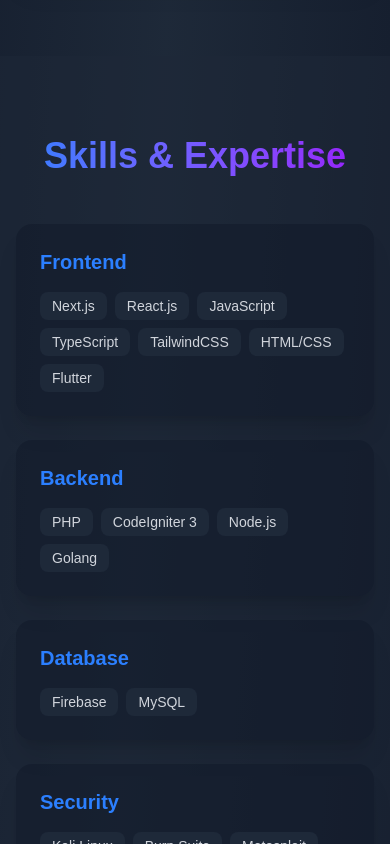
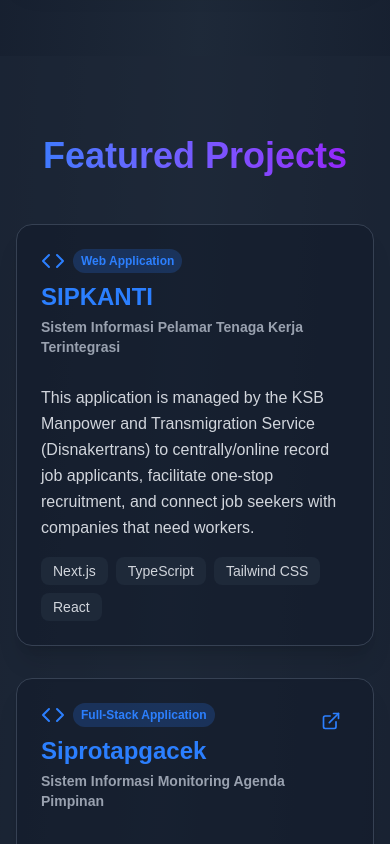
Before and after one commit to TaufiqR08/portofolio, a Next.js app: page / in a window 390 px wide. Shown: the part 3680-4524 px from the top of the page. Built offline with nearby package versions, Linux system fonts and the light colour scheme.

Commit message:
add project section

```diff
--- a/app/page.tsx
+++ b/app/page.tsx
@@ -30,6 +30,7 @@
         "home",
         "about",
         "experience",
+        "projects",
         "skills",
         "education",
         "contact",
@@ -108,6 +109,27 @@
     },
   ];
 
+  const projects = [
+    {
+      title: "SIPKANTI",
+      subtitle: "Sistem Informasi Pelamar Tenaga Kerja Terintegrasi",
+      description:
+        "This application is managed by the KSB Manpower and Transmigration Service (Disnakertrans) to centrally/online record job applicants, facilitate one-stop recruitment, and connect job seekers with companies that need workers.",
+      technologies: ["Next.js", "TypeScript", "Tailwind CSS", "React"],
+      link: "", // Add your link here if available
+      category: "Web Application",
+    },
+    {
+      title: "Siprotapgacek",
+      subtitle: "Sistem Informasi Monitoring Agenda Pimpinan",
+      description:
+        "Full-stack web application for protocol and ceremonial management system. Built with Laravel framework handling both frontend and backend operations, including event scheduling, document management, and reporting features.",
+      technologies: ["Laravel", "PHP", "MySQL", "Bootstrap", "JavaScript"],
+      link: "https://siprogacek.sumbawabaratkab.go.id", // Based on conversation history
+      category: "Full-Stack Application",
+    },
+  ];
+
   const skills = {
     Frontend: [
       "Next.js",
@@ -158,6 +180,7 @@
                 "Home",
                 "About",
                 "Experience",
+                "Projects",
                 "Skills",
                 "Education",
                 "Contact",
@@ -209,6 +232,7 @@
                 "Home",
                 "About",
                 "Experience",
+                "Projects",
                 "Skills",
                 "Education",
                 "Contact",
@@ -422,6 +446,91 @@
                     </li>
                   ))}
                 </ul>
+              </div>
+            ))}
+          </div>
+        </div>
+      </section>
+
+      {/* Projects Section */}
+      <section
+        id="projects"
+        className={`py-20 px-4 ${isDark ? "bg-gray-800/50" : "bg-gray-100/50"}`}
+      >
+        <div className="max-w-6xl mx-auto">
+          <h2 className="text-4xl font-bold mb-12 text-center bg-gradient-to-r from-blue-500 to-purple-600 bg-clip-text text-transparent">
+            Featured Projects
+          </h2>
+          <div className="grid md:grid-cols-2 gap-8">
+            {projects.map((project, index) => (
+              <div
+                key={index}
+                className={`p-6 rounded-2xl ${
+                  isDark ? "bg-gray-900/50" : "bg-white"
+                } shadow-xl hover:shadow-2xl transition-all duration-300 hover:scale-[1.02] border ${
+                  isDark ? "border-gray-700" : "border-gray-200"
+                } group`}
+              >
+                <div className="flex items-start justify-between mb-4">
+                  <div className="flex-1">
+                    <div className="flex items-center gap-2 mb-2">
+                      <Code size={24} className="text-blue-500" />
+                      <span
+                        className={`text-xs px-2 py-1 rounded-full ${
+                          isDark ? "bg-blue-500/20" : "bg-blue-100"
+                        } text-blue-500 font-semibold`}
+                      >
+                        {project.category}
+                      </span>
+                    </div>
+                    <h3 className="text-2xl font-bold text-blue-500 mb-1">
+                      {project.title}
+                    </h3>
+                    <p
+                      className={`text-sm font-semibold mb-3 ${
+                        isDark ? "text-gray-400" : "text-gray-600"
+                      }`}
+                    >
+                      {project.subtitle}
+                    </p>
+                  </div>
+                  {project.link && (
+                    <a
+                      href={project.link}
+                      target="_blank"
+                      rel="noopener noreferrer"
+                      className={`p-2 rounded-lg transition-all duration-300 ${
+                        isDark
+                          ? "hover:bg-gray-800"
+                          : "hover:bg-gray-100"
+                      } group-hover:scale-110`}
+                      aria-label="Visit project"
+                    >
+                      <ExternalLink size={20} className="text-blue-500" />
+                    </a>
+                  )}
+                </div>
+                <p
+                  className={`mb-4 leading-relaxed ${
+                    isDark ? "text-gray-300" : "text-gray-700"
+                  }`}
+                >
+                  {project.description}
+                </p>
+                <div className="flex flex-wrap gap-2">
+                  {project.technologies.map((tech, idx) => (
+                    <span
+                      key={idx}
+                      className={`px-3 py-1 rounded-lg text-sm font-medium ${
+                        isDark
+                          ? "bg-gray-800 text-gray-300"
+                          : "bg-gray-100 text-gray-700"
+                      } hover:bg-gradient-to-r hover:from-blue-500 hover:to-purple-600 hover:text-white transition-all duration-300`}
+                    >
+                      {tech}
+                    </span>
+                  ))}
+                </div>
               </div>
             ))}
           </div>
```
